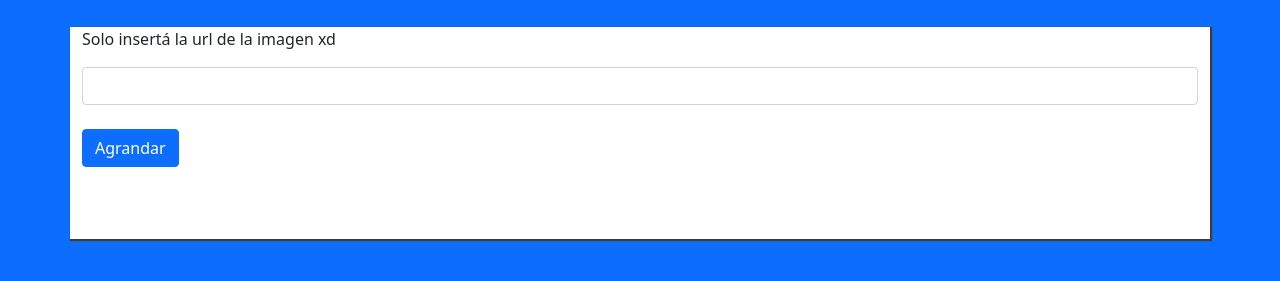
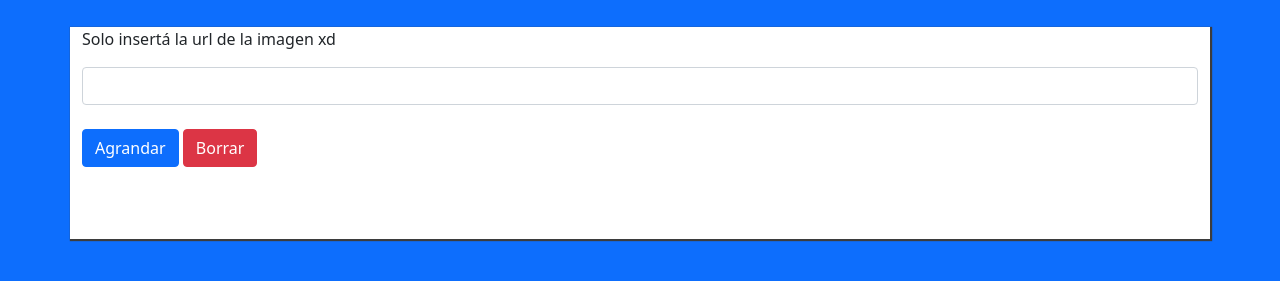
Before and after one commit to PasteLuengas/Big-Classroom-image-profile, a plain HTML site: page index.html in a window 1280 px wide. Shown: the part 53-334 px from the top of the page. Drawn offline with nearby package versions, Linux system fonts and the light colour scheme.

Commit message:
Update index.html

```diff
--- a/index.html
+++ b/index.html
@@ -32,6 +32,7 @@
         <p>Solo insertá la url de la imagen xd</p>
         <input class="form-control" type="url" id="url-imagen"><br>
         <input class="btn btn-primary" type="submit" value="Agrandar" onClick="procesar()">
+        <input class="btn btn-danger" type="button" value="Borrar" onClick="document.getElementById('url-imagen').value=''">
         <br> <br> <br>
         <img width="100%" style="display: none;" id="imagen" alt="Abrí una imagen">
         <br>
```
